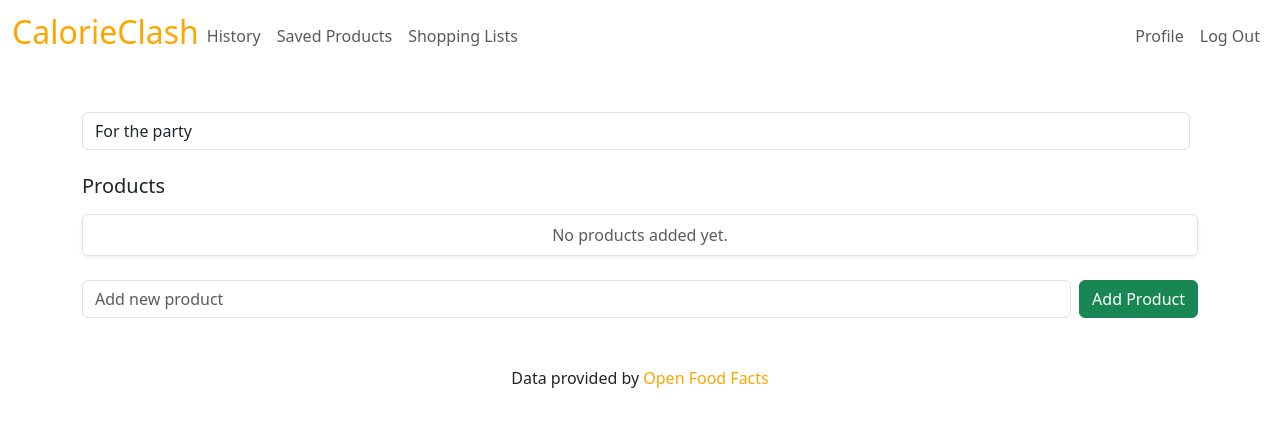
After one commit to VincentBrodin/CalorieClash, a Flask app: page /list?id=6 in a window 1280 px wide. The commit adds this page. Shown: the top 427 px of the page. Run offline with Flask 3, Linux system fonts and the light colour scheme; a user stored in the database is signed in; data comes from the database, SQL or seed files in the repository; both versions use the stored data as it was after the commit; tables that the repository leaves empty hold one stand-in row (values such as "Sample post"); some libraries are stand-ins or nearby versions.

Commit message:
Added shopping lists

```diff
--- a/app.py
+++ b/app.py
@@ -7,7 +7,8 @@ import pytz
 from helper import (
     process_data, apology, fetch_barcode, fix_time,
     login_required, insert_product, insert_search, validate_data,
-    insert_settings, sort_by_search_time, insert_user_product
+    insert_settings, sort_by_search_time, insert_user_product,
+    insert_new_list
 )
 
 app = Flask(__name__)
@@ -145,15 +146,79 @@ def compare_products():
 @app.route("/lists")
 @login_required
 def shopping_lists():
-    saved = db.execute("SELECT * FROM user_products, products WHERE products.id = product_id AND user_id = ?", session["user_id"])
-    return render_template("lists.html", saved=saved)
+    lists = db.execute("SELECT * FROM shopping_lists WHERE user_id = ?", session["user_id"])
+    return render_template("lists.html", lists=lists)
+
+
+@app.route("/list", methods=["GET"])
+def shopping_list():
+    list_id = request.args.get("id")
+    if not list_id:
+        return apology("Missing list id", 400)
+    rows = db.execute("SELECT * FROM shopping_lists WHERE id = ?", list_id)
+    if len(rows) == 0:
+        return apology("Shopping list does not exist", 404)
+    shopping_list = rows[0]
+    products = db.execute("SELECT * FROM shopping_list_items, products WHERE shopping_list_items.product_id = products.id AND shopping_list_id = ?", list_id)
+    return render_template("list.html", shopping_list=shopping_list, products=products)
+
+
+@app.route("/remove_list", methods=["POST"])
+@login_required
+def remove_list():
+    list_id = request.form.get("id")
+    if not list_id:
+        return apology("Missing list id", 400)
+    rows = db.execute("SELECT * FROM shopping_lists WHERE id = ?", list_id)
+    if len(rows) == 0:
+        return apology("Shopping list does not exist", 404)
+    shopping_list = rows[0]
+
+    if shopping_list["user_id"] != session["user_id"]:
+        return apology("You don't own this list", 403)
+
+    db.execute("DELETE FROM shopping_lists WHERE id = ?", list_id)
+
+    flash("Removed!")
+    return redirect("/lists")
 
 
 @app.route("/add_new_list", methods=["POST"])
 @login_required
 def new_shopping_list():
     # TODO: Add a new list to the db and redirect user to the new list
-    return "NEW LIST"
+    list_id = insert_new_list(db, session["user_id"])
+    return redirect(f"/list?id={list_id}")
+
+
+@app.route("/update_list_name", methods=["POST"])
+@login_required
+def update_list_name():
+    list_id = request.form.get("id")
+    new_list_name = request.form.get("name")
+
+    if not list_id:
+        return apology("Missing list id", 400)
+
+    if not new_list_name:
+        return apology("Missing new list name", 400)
+
+    rows = db.execute("SELECT * FROM shopping_lists WHERE id = ?", list_id)
+
+    if len(rows) == 0:
+        return apology("List does not exsits", 404)
+
+    shopping_list = rows[0]
+
+    if shopping_list["user_id"] != session["user_id"]:
+        return apology("You don't own this list", 400)
+
+    db.execute("UPDATE shopping_lists SET name = ? WHERE id = ?", new_list_name, list_id)
+
+    flash("Name updated")
+    return redirect(f"/list?id={list_id}")
+
+
 
 
 def get_barcode_data(barcode):
--- a/helper.py
+++ b/helper.py
@@ -71,6 +71,11 @@ def insert_user_product(db, user_id, product_id):
     db.execute("INSERT INTO user_products (user_id, product_id) VALUES (?, ?)", user_id, product_id)
 
 
+def insert_new_list(db, user_id):
+    list_id = db.execute("INSERT INTO shopping_lists (user_id) VALUES (?)", user_id)
+    return list_id
+
+
 def fetch_barcode(barcode):
     return requests.get(get_product_url_barcode(barcode))
 
--- a/static/lists.js
+++ b/static/lists.js
@@ -1,12 +1,29 @@
 
+let name_field;
+let save_name;
+let start_value = "";
 
 function main(){
-    let button = document.getElementById("add-new");
-    button.addEventListener("click", add_new)
+    //let button = document.getElementById("add-new");
+    //button.addEventListener("click", add_new)
+    name_field = document.getElementById("name_field");
+    name_field.addEventListener("input", name_field_update)
+    start_value = name_field.value;
+    save_name = document.getElementById("save_name");
+    save_name.style.display = "None";
 }
 
 function add_new(){
     console.log("Adding new")
 }
 
+function name_field_update(){
+    if(name_field.value != start_value){
+        save_name.style.display = "Block";
+    }
+    else{
+        save_name.style.display = "None";
+    }
+}
+
 document.addEventListener("DOMContentLoaded", main);
--- /dev/null
+++ b/templates/list.html
@@ -0,0 +1,58 @@
+{% extends "layout.html" %}
+
+{% block title %}
+    {{ shopping_list.name }}
+{% endblock %}
+
+{% block head %}
+    <script src="static/lists.js"></script>
+{% endblock %}
+
+{% block main %}
+<div class="container mt-5">
+
+    <!-- List Name Update Form -->
+    <div class="mb-4">
+        <form class="row g-2" method="post" action="/update_list_name">
+            <input type="hidden" name="id" readonly value="{{shopping_list.id}}">
+            <div class="col-auto flex-grow-1">
+                <input type="text" autocomplete="off" name="name" id="name_field" class="form-control" value="{{ shopping_list.name }}" placeholder="Enter name">
+            </div>
+            <div class="col-auto">
+                <button class="btn btn-success h-100" type="submit" id="save_name">Update</button>
+            </div>
+        </form>
+    </div>
+
+    <!-- Product List -->
+    <div class="row mb-4">
+        <div class="col-12">
+            <h5 class="mb-3">Products</h5>
+            <ul class="list-group shadow-sm">
+                {% for product in products %}
+                    <li class="list-group-item d-flex justify-content-between align-items-center">
+                        {{ product.name }}
+                        <button class="btn btn-danger btn-sm">Remove</button>
+                    </li>
+                {% else %}
+                    <li class="list-group-item text-center text-muted">No products added yet.</li>
+                {% endfor %}
+            </ul>
+        </div>
+    </div>
+
+    <!-- Add New Product Form -->
+    <div class="row">
+        <div class="col-12">
+            <form class="row g-2" method="POST" action="/add-product">
+                <div class="col-auto flex-grow-1">
+                    <input type="text" autocomplete="off" id="new-product" class="form-control" placeholder="Add new product" name="product_name">
+                </div>
+                <div class="col-auto">
+                    <button class="btn btn-success h-100" type="submit">Add Product</button>
+                </div>
+            </form>
+        </div>
+    </div>
+</div>
+{% endblock %}
```
Also changed, not shown: templates/lists.html (+6 -19 lines), data.db.
